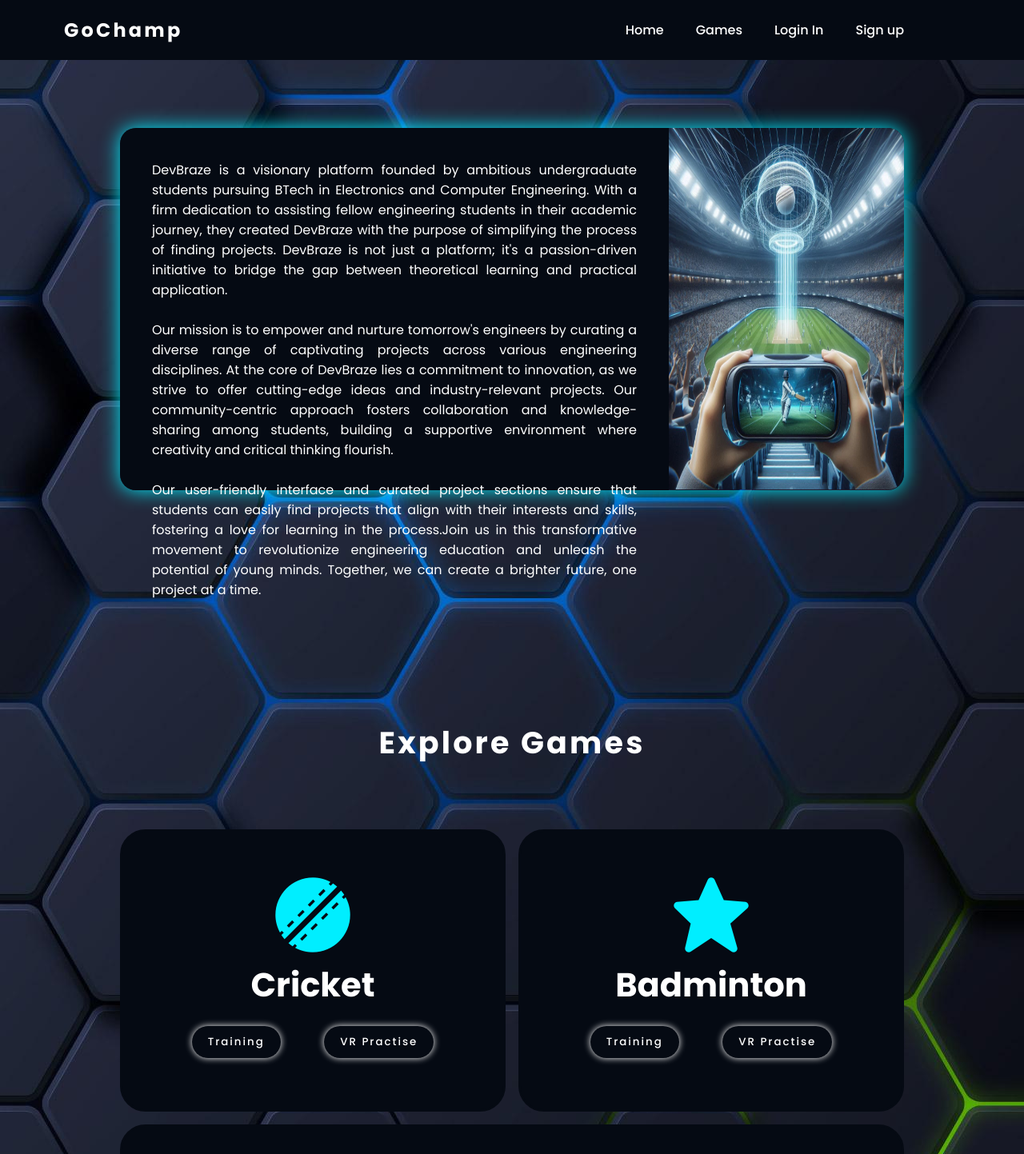
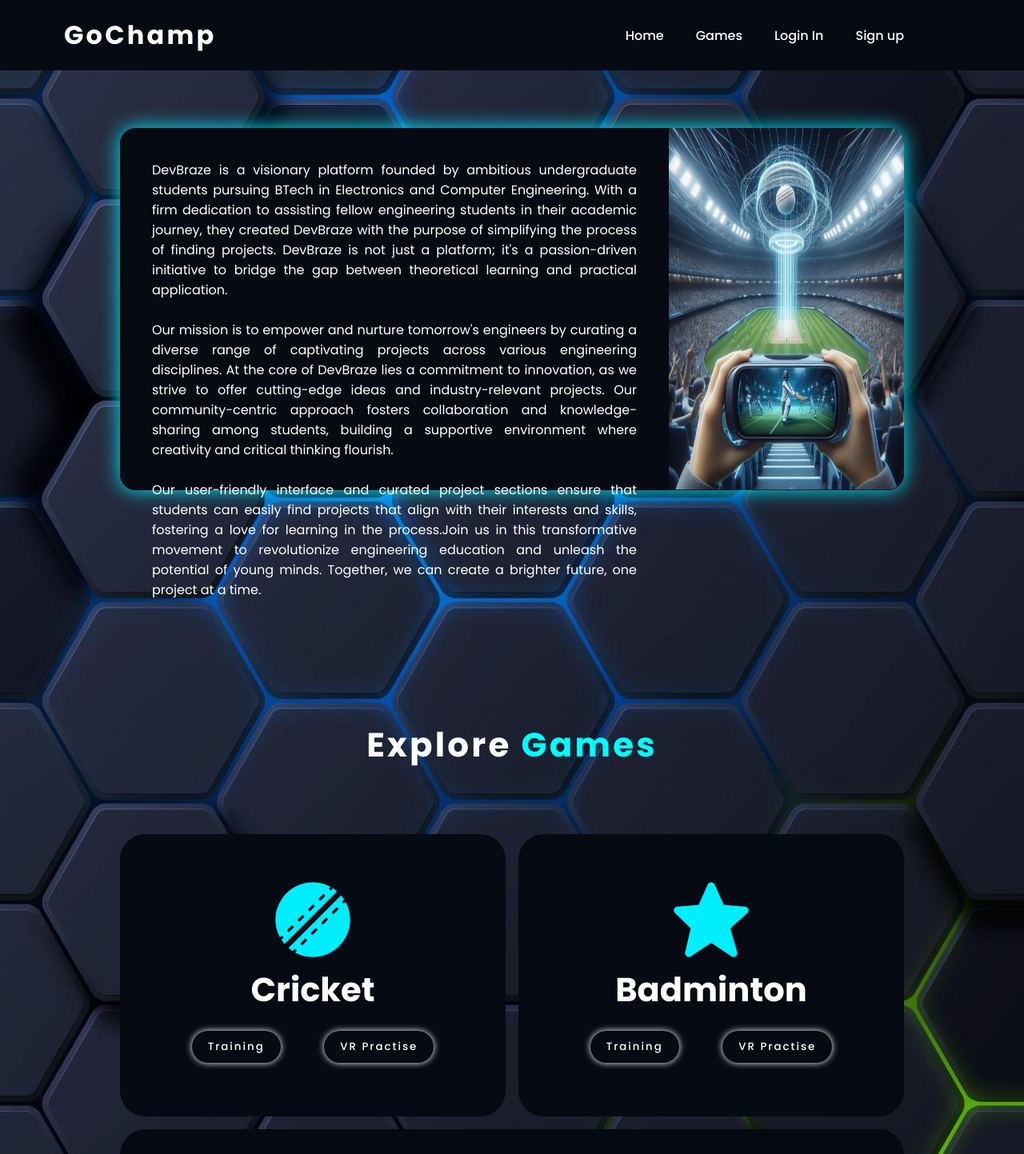
Before and after one commit to DarshanKrishna-DK/SheCodes, a plain HTML site: page website/index.html in a window 1280 px wide. Shown: the top 1443 px of the page at 80% size. Drawn offline with nearby package versions, Linux system fonts and the light colour scheme.

Commit message:
Minor updates

```diff
--- a/website/index.html
+++ b/website/index.html
@@ -11,7 +11,7 @@
     <!-------- NavBar -------->
   <header>
     <!-- <a href="#"><img class="brand" src="/assets/logo.jpeg"></a> -->
-    <a id="ref" href="#"><h2 class="title" >GoChamp</h2></a>
+    <a id="ref" href="#"><h2 class="title" style="font-size: 32px;">GoChamp</h2></a>
     <div class="navigation">
         <a href="#home">Home</a>
         <a href="#games">Games</a>
@@ -40,7 +40,7 @@
 
   <!-- Games page -->
   <section class="games" id="games">
-    <h2 class="heading">Explore Games</h2>
+    <h2 class="heading">Explore <span style="color: aqua;">Games</span></h2>
 
     <div class="games-container">
         <div class="games-box" id="t1">
--- a/website/style.css
+++ b/website/style.css
@@ -127,7 +127,7 @@ header .navigation a:hover:before{
 .games h2{
     margin-bottom: 5rem;
     text-align: center;
-    font-size: 38px;
+    font-size: 42px;
 }
 
 .games-container{
```
